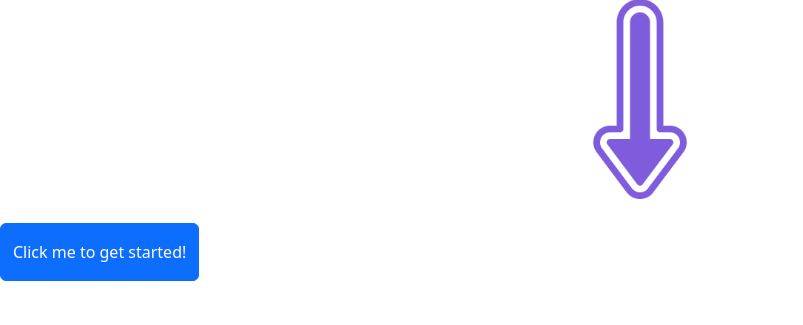
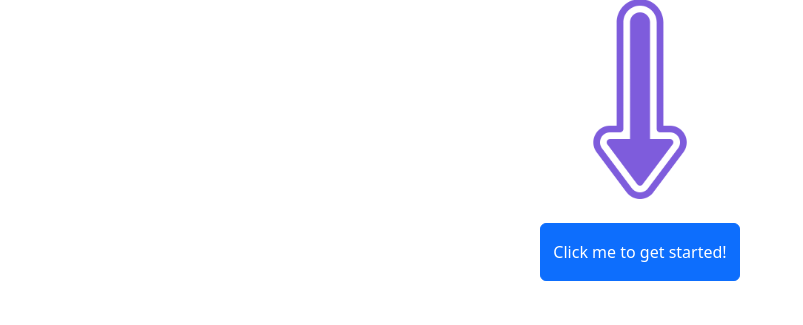
Before and after one commit to Brooklyn-STEAM/10043-Developing-a-Specialized-Tracker-To-Centralize-Assignments-Due-Dates, a Flask app: page / in a window 1280 px wide. Shown: the part 214-539 px from the top of the page, without its empty margins (0-803 px from the left). Run offline with Flask 3, Linux system fonts and the light colour scheme.

Commit message:
finish start front end

```diff
--- a/templates/homepage.html.jinja
+++ b/templates/homepage.html.jinja
@@ -19,8 +19,9 @@
 <img src="/static/images/hammerdown.png" class="justify-content-center" width="200">
 </div>
 <br>
-<a href="/signin"><button  class="text-center py-3 btn btn-primary" aria-current="page">Click me to get started!</button></a>
-
+<div class="text-center">
+    <a href="/signin"><button  class="py-3 btn btn-primary" aria-current="page">Click me to get started!</button></a>
+</div>
 
 
 </body>
```
